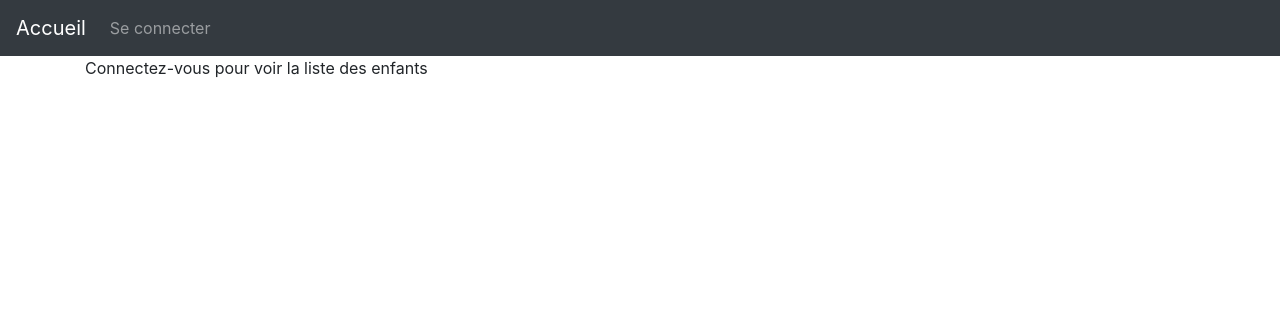
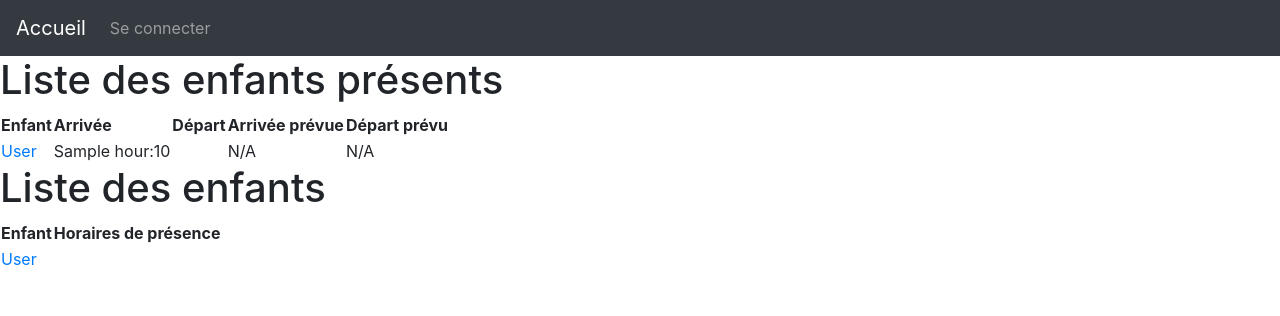
Before and after one commit to ClementMagniez/Garderie-S9, a Django app: template garderie/templates/garderie/children_list.html in a window 1280 px wide. Shown: the top 316 px of the page. Run offline with Django 3.2, Linux system fonts and the light colour scheme; the template is opened without the code that fills it: most values are stand-ins (such as "Sample title", 1, 10 or a date in 2020); some libraries are stand-ins or nearby versions.

Commit message:
Maj de .html

```diff
--- a/garderie/templates/garderie/admin_index.html
+++ b/garderie/templates/garderie/admin_index.html
@@ -57,7 +57,7 @@
 			</a>
 		</li>
 		<li class="list-group-item">
-			<a href="{% url 'hourly_rate_form' hourlyrate.key %}">
+			<a href="{% url 'hourly_rate_form' %}">
 				<button class="btn btn-outline-secondary">
 					Modifier le taux horaire
 				</button>
--- a/garderie/templates/garderie/children_list.html
+++ b/garderie/templates/garderie/children_list.html
@@ -2,35 +2,105 @@
 
 {% block title %}Liste des enfants{% endblock %}
 
+{% load static %}
+{% block scripts %}
+<script src="{% static '/garderie/js/child_list.js/' %}"></script>
+<script>
+	var csrf="{{csrf_token}}";
+	var url_in="{% url 'ajax_arrival' %}";
+	var url_out="{% url 'ajax_departure' %}";
+	var url_edit="{% url 'ajax_edit_departure' %}";
+</script>
+{% endblock %}
 {% block body %}
-<div class="container">
-	{% if user.is_authenticated %}
-	<table class="table table-striped">
-		<thead class="thead-light">
+
+<h1>Liste des enfants présents</h1>
+<table id="table1">
+	<thead>
+		<tr>
 			<th>Enfant</th>
-			<th colspan=2>Horaires de présence</th>
+			<th>Arrivée</th>
+			<th colspan="2">Départ</th>
+			<th>Arrivée prévue</th>
+			<th>Départ prévu</th>
+		</tr>
 	</thead>
-		{% for child in children_list %}
+		{% for schedule in children_list.current_schedules %}
+			{% with child=schedule.child %}
+
+				<tr class="child_in" data-value="{{child.id}}">
+					<td>
+						<a href="{% url 'child_profile' child.id %}">
+								{{child.fullname}}
+						</a>
+					</td>
+					<td class="in_arrival">
+						{{schedule.arrival |default_if_none:''|date:"G:i"}}
+					</td>
+					<td class="in_departure"></td>
+					<td></td>
+					{% comment %}
+					Rédaction circonvolue puisque le null check de default_if_none ne cascade pas :
+					on doit check individuellement .arrival et .departure, on enregistre
+					donc closest_to_incomplete dans une variable
+					{% endcomment %}
+					{% with closest=child.closest_to_incomplete %}
+					<td class="in_expected_arrival">
+						{% if closest %}
+							{{closest.arrival}}
+						{% else %}
+							N/A
+						{% endif %}
+					</td>
+					<td class="in_expected_departure">
+						{% if closest %}
+							{{closest.departure}}
+						{% else %}
+							N/A
+						{% endif %}
+					</td>
+					{% endwith%}
+				</tr>
+			{% endwith %}
+		{% endfor %}
+	<tbody>
+	</tbody>
+</table>
+
+<h1>Liste des enfants</h1>
+<table id="table2">
+	<thead>
 		<tr>
-			<td><a href="{% url 'child_profile' child.id %}">{{child.surname}} {{child.name}}</a></td>
+			<th>Enfant</th>
+			<th>Horaires de présence</th>
+		</tr>
+	</thead>
+	<tbody>
+		{% for child in children_list.all_children %}
+		<tr class="child_out" data-value="{{child.id}}">
+			<td>
+				<a href="{% url 'child_profile' child.id %}">
+						{{child.fullname}}
+				</a>
+			</td>
 			<td>
 				{% for schedule in child.schedule_set.all %}
+					{% if schedule.expected %}
 							{{schedule.arrival |date:"D G:i"}} - {{schedule.departure |date:"G:i"}}
-					{% if forloop.revcounter > 1 %}
-					<br>
+							<br/>
 					{% endif %}
 				{% endfor %}
 			</td>
+			{% if user.is_superuser %}
 				<td>
 					<form method="POST" action="{% url 'child_delete' child.id  %}">
-   				{% csrf_token %}<input type="submit" value="SUPPRIMER">
+		 				{% csrf_token %}
+		 				<input type="submit" value="X">
 					</form>
 				</td>
+			{% endif %}
 		</tr>
 		{% endfor %}
+	</tbody>
 </table>
-	{% else %}
-		<p>Connectez-vous pour voir la liste des enfants</p>
-	{% endif %}
-</div>
 {% endblock %}
--- a/garderie/templates/garderie/parent_list.html
+++ b/garderie/templates/garderie/parent_list.html
@@ -18,7 +18,7 @@
 					{% if forloop.counter > 1 %}
 					/
 					{% endif %}
-					<a href="{% url 'child_profile' child.id %}">{{ child.surname}}</a>
+					<a href="{% url 'child_profile' child.id %}">{{ child.first_name }}</a>
 				{% endfor %}
 				</td>
 			<td>
```
Lines whose indentation alone changed are shown as unchanged.
